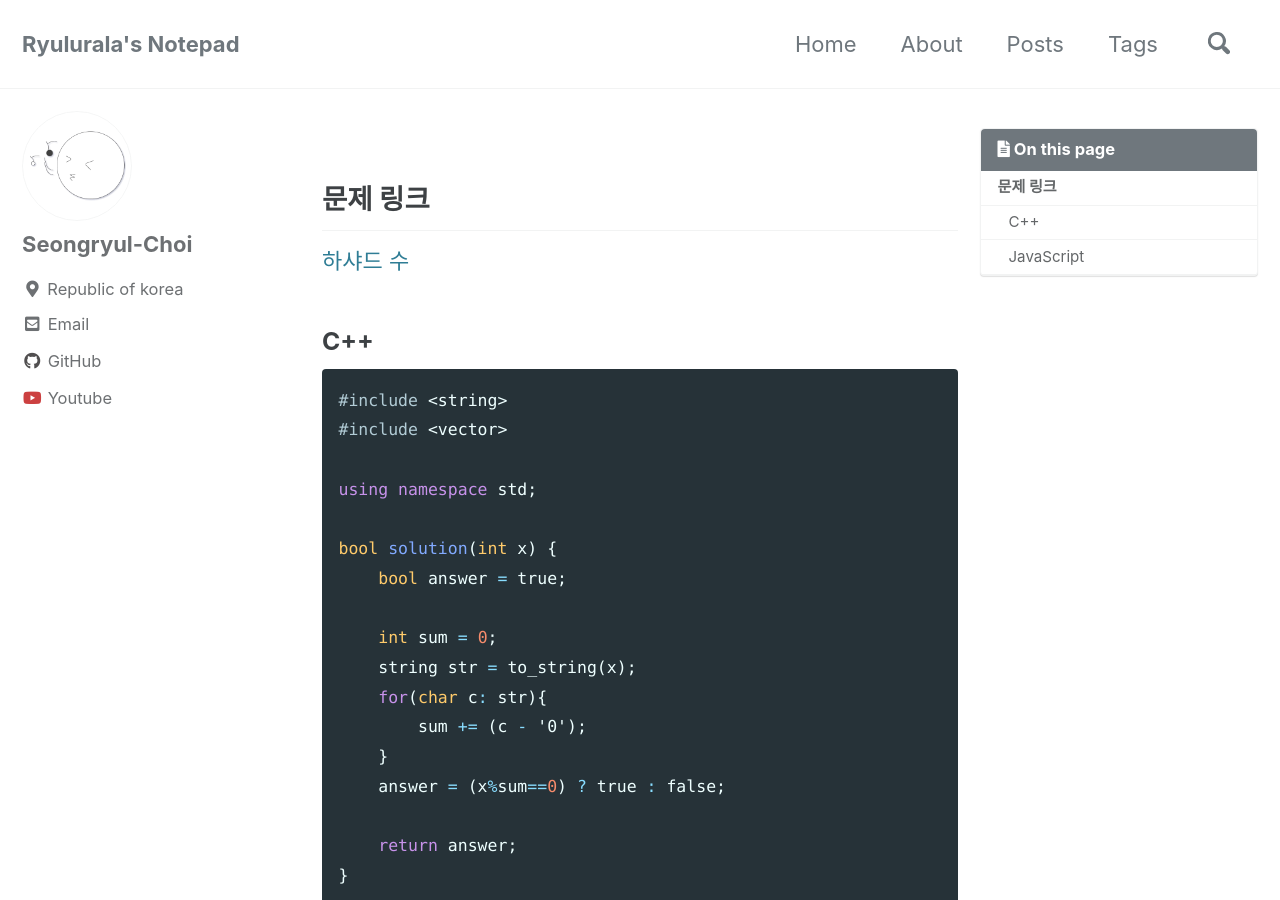
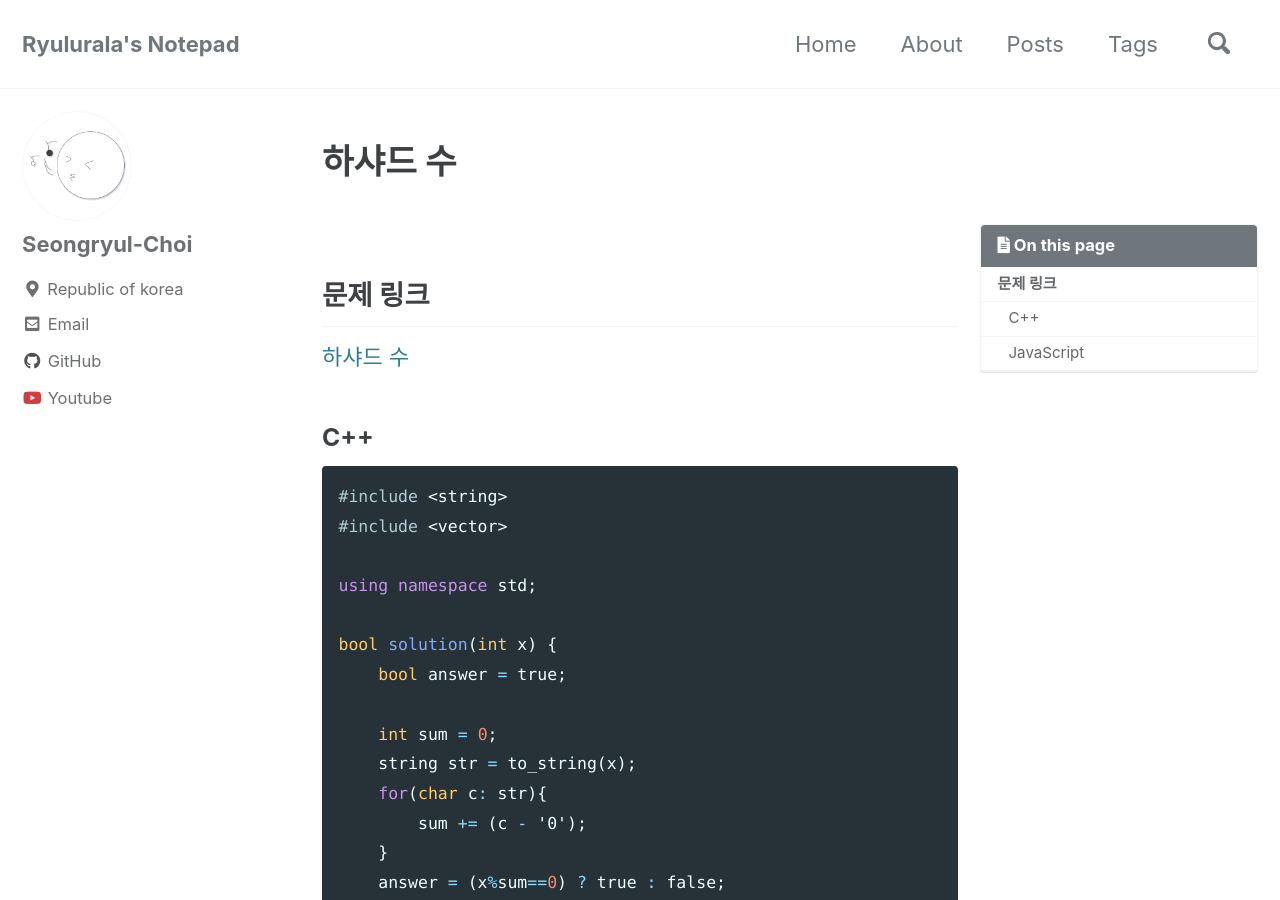
Before and after one commit to ryulurala/ryulurala.github.io, a Jekyll site: the page built from _posts/2021-01-19-solution35.md, in a window 1280 px wide and 900 px high. Built offline with Jekyll 4.4.1, drawn with Linux system fonts in a browser that asks for light colours; cached includes are drawn as plain includes.

Commit message:
Update no title post

```diff
--- a/_posts/2021-01-19-solution35.md
+++ b/_posts/2021-01-19-solution35.md
@@ -1,5 +1,5 @@
 ---
-title: ""
+title: "하샤드 수"
 excerpt: "프로그래머스 풀이"
 category: 프로그래머스
 tags: [C++, JavaScript, 프로그래머스, Level-1]
```
